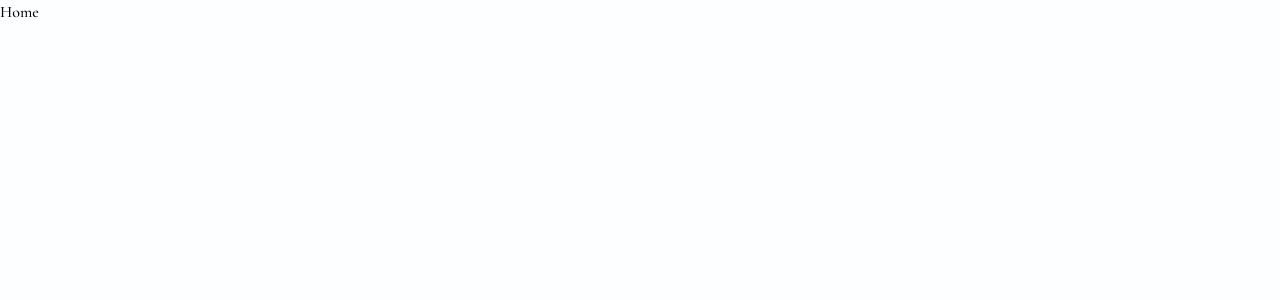
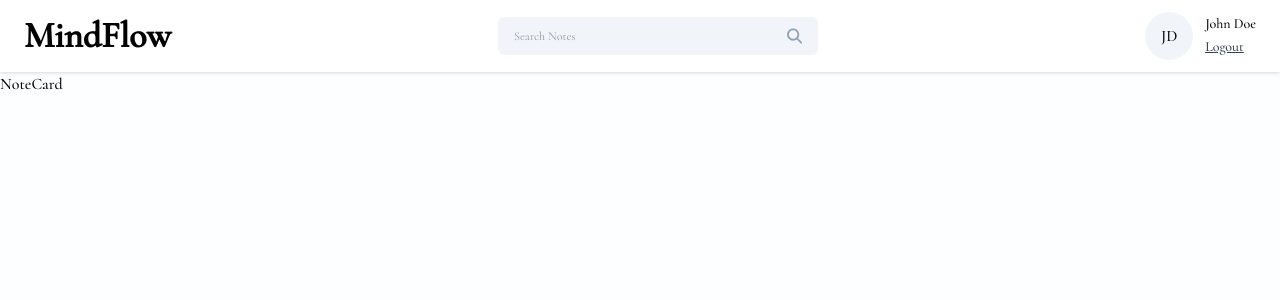
Before and after one commit to pravallika-kambhampati/MindFlow, a React (Vite) app in the folder client/mind-flow/: page /dashboard in a window 1280 px wide. Shown: the top 300 px of the page. Built offline with nearby package versions, Linux system fonts and the light colour scheme.

Commit message:
added a search bar

```diff
--- /dev/null
+++ b/client/mind-flow/src/components/Cards/NoteCard.jsx
@@ -0,0 +1,7 @@
+import React from "react";
+
+const NoteCard = () => {
+  return <div>NoteCard</div>;
+};
+
+export default NoteCard;
--- /dev/null
+++ b/client/mind-flow/src/components/Cards/ProfileInfo.jsx
@@ -0,0 +1,21 @@
+import React from "react";
+import { getInitials } from "../../utils/helper";
+
+const ProfileInfo = ({ onLogout }) => {
+  return (
+    <div className="flex items-center gap-3">
+      <div className="w-12 h-12 flex items-center justify-center rounded-full text-slate-950 font-medium bg-slate-100">
+        {getInitials("John Doe")}
+      </div>
+
+      <div>
+        <p className="text-sm font-medium">John Doe</p>
+        <button className="text-sm text-slate-700 underline" onClick={onLogout}>
+          Logout
+        </button>
+      </div>
+    </div>
+  );
+};
+
+export default ProfileInfo;
--- a/client/mind-flow/src/components/Navbar/Navbar.jsx
+++ b/client/mind-flow/src/components/Navbar/Navbar.jsx
@@ -1,9 +1,36 @@
-import React from "react";
+import React, { useState } from "react";
+import ProfileInfo from "../Cards/ProfileInfo";
+import SearchBar from "../SearchBar/SearchBar";
+import { useNavigate } from "react-router-dom";
 
 const Navbar = () => {
+  const [searchQuery, setSearchQuery] = useState("");
+
+  const navigate = useNavigate;
+
+  const onLogout = () => {
+    navigate("/login");
+  };
+
+  const handleSearch = () => {};
+
+  const onClearSearch = () => {
+    setSearchQuery("");
+  };
+
   return (
     <div className="bg-white flex items-center justify-between px-6 py-2 drop-shadow">
       <h2 className="text-4xl font-bold text-black py-2">MindFlow</h2>
+
+      <SearchBar
+        value={searchQuery}
+        onChange={({ target }) => {
+          setSearchQuery(target.value);
+        }}
+        handleSearch={handleSearch}
+        onClearSearch={onClearSearch}
+      />
+      <ProfileInfo onLogout={onLogout} />
     </div>
   );
 };
--- /dev/null
+++ b/client/mind-flow/src/components/SearchBar/SearchBar.jsx
@@ -0,0 +1,31 @@
+import React from "react";
+import { FaMagnifyingGlass } from "react-icons/fa6";
+import { IoMdClose } from "react-icons/io";
+
+const SearchBar = ({ value, onChange, handleSearch, onClearSearch }) => {
+  return (
+    <div className="w-80 flex items-center px-4 bg-slate-100 rounded-md">
+      <input
+        type="text"
+        placeholder="Search Notes"
+        className="w-full text-xs bg-transparent py-[11px] outline-none"
+        value={value}
+        onChange={onChange}
+      />
+
+      {value && (
+        <IoMdClose
+          className="text-xl text-slate-500 cursor-poiinter hover:text-black mr-3"
+          onClick={onClearSearch}
+        />
+      )}
+
+      <FaMagnifyingGlass
+        className="text-slate-400 cursor-pointer hover:text-black"
+        onClick={handleSearch}
+      />
+    </div>
+  );
+};
+
+export default SearchBar;
--- a/client/mind-flow/src/pages/Home/Home.jsx
+++ b/client/mind-flow/src/pages/Home/Home.jsx
@@ -1,7 +1,17 @@
 import React from "react";
+import Navbar from "../../components/Navbar/Navbar";
+import NoteCard from "../../components/Cards/NoteCard";
 
 const Home = () => {
-  return <div>Home</div>;
+  return (
+    <>
+      <Navbar />
+
+      <div className="container mx-auto">
+        <NoteCard />
+      </div>
+    </>
+  );
 };
 
 export default Home;
--- a/client/mind-flow/src/utils/helper.js
+++ b/client/mind-flow/src/utils/helper.js
@@ -2,3 +2,16 @@
     const regex = /^[^\s@]+@[^\s@]+\.[^\s@]{2,}$/;
     return regex.test(email);
 }
+
+export const getInitials = (name) => {
+    if(!name) return "";
+
+    const words = name.split(" ");
+    let initials = "";
+
+    for (let i=0; i<Math.min(words.length, 2); i++){
+        initials += words[i][0];
+    }
+
+    return initials.toUpperCase();
+};
```
Also changed, not shown: 1 other file (tests, documents, lock files or other folders).
